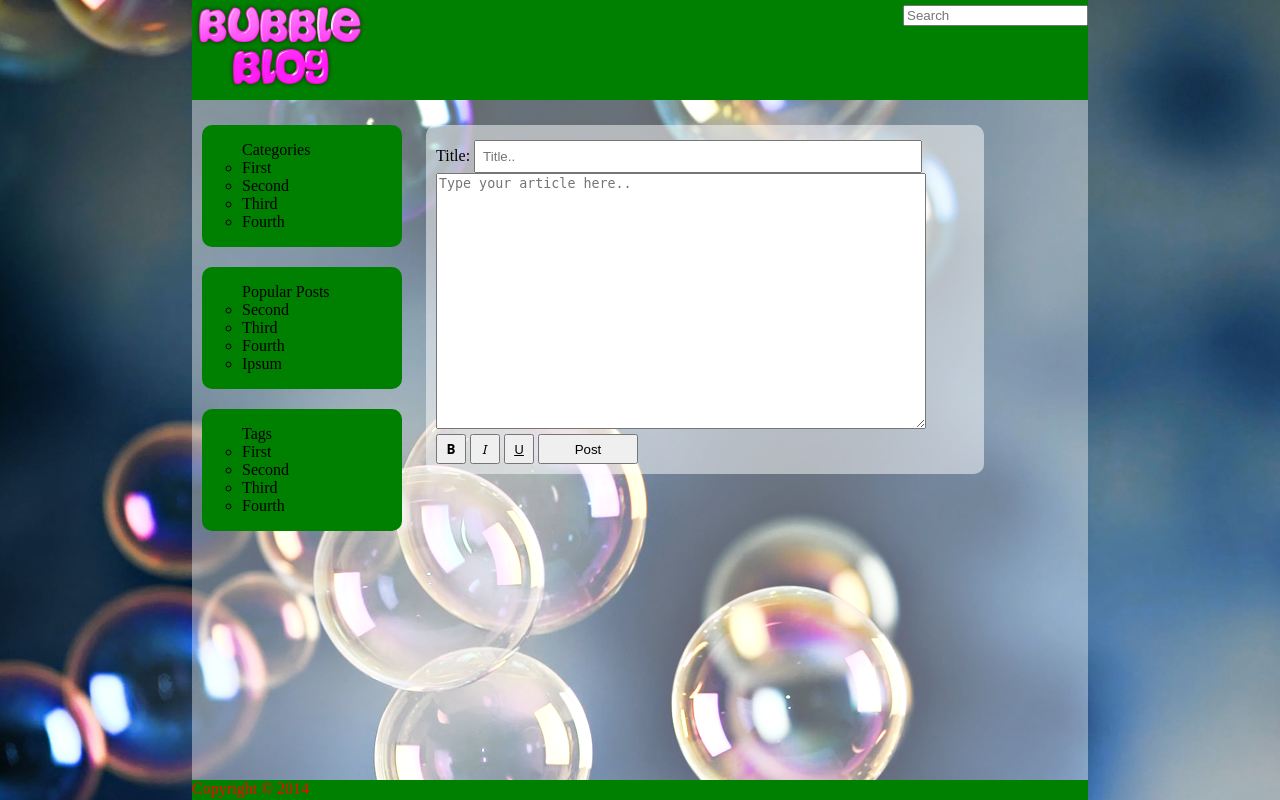
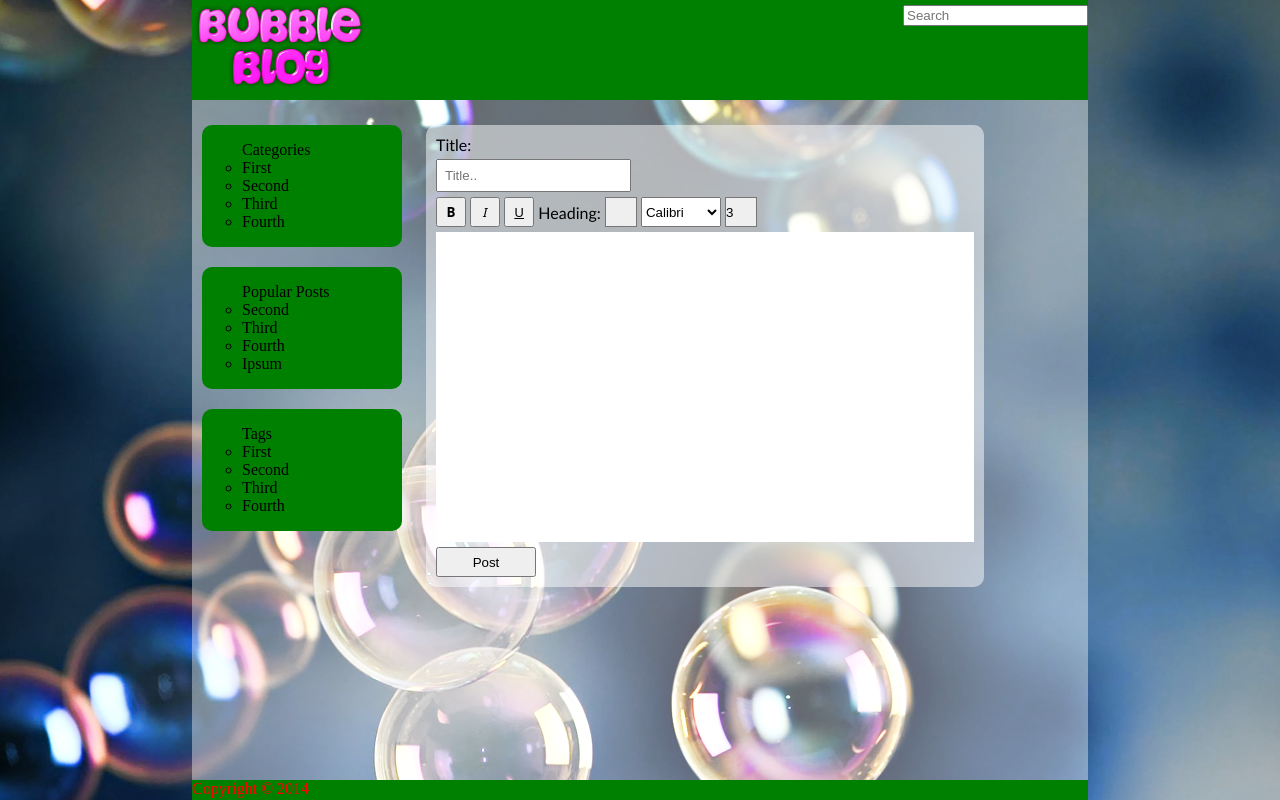
Before and after one commit to JulietaAtanasova/teamSaponaria, a PHP site: page /article-generator.html in a window 1280 px wide. Run offline with PHP 8.4, Linux system fonts and the light colour scheme.

Commit message:
Rewrote the article generator to visualize the editing in real-time

```diff
--- a/article-generator.html
+++ b/article-generator.html
@@ -46,10 +46,38 @@
             <form action="ArticleGenerator.php" method="POST">
                 <label for="title">Title:</label>
                 <input type="text" id="title" class="title" name="title" placeholder="Title.."/>
-                <textarea id="article" name="article" placeholder="Type your article here.."></textarea>
-                <input type="button" class="bold" value="B" onclick="modifyText('bold')"/>
-                <input type="button" class="italic" value="I" onclick="modifyText('italic')"/>
-                <input type="button" class="underline" value="U" onclick="modifyText('underline')"/>
+                <div class="toolbar">
+                    <input type="button" class="bold" value="B" onclick="modifyText('bold')"/>
+                    <input type="button" class="italic" value="I" onclick="modifyText('italic')"/>
+                    <input type="button" class="underline" value="U" onclick="modifyText('underline')"/>
+                    <label class="btnLabel">Heading:</label>
+                    <select name="heading" id="heading" onChange="modifyText('heading')">
+                        <option value="" selected></option>
+                        <option value="h1">h1</option>
+                        <option value="h2">h2</option>
+                        <option value="h3">h3</option>
+                        <option value="h4">h4</option>
+                        <option value="h5">h5</option>
+                    </select>
+                    <select name="fontFamily" id="fontFamily" onChange="modifyText('fontFamily')">
+                        <option value="Calibri" selected>Calibri</option>
+                        <option value="Arial">Arial</option>
+                        <option value="Verdana">Verdana</option>
+                        <option value="Helvetica">Helvetica</option>
+                        <option value="Georgia">Georgia</option>
+                        <option value="sans-serif">sans-serif</option>
+                    </select>
+                    <select name="fontSize" id="fontSize" onChange="modifyText('fontSize')">
+                        <option value="1">1</option>
+                        <option value="2">2</option>
+                        <option value="3" selected>3</option>
+                        <option value="4">4</option>
+                        <option value="5">5</option>
+                        <option value="6">6</option>
+                        <option value="7">7</option>
+                    </select>
+                </div>
+                <div contenteditable="true" id="textfield"></div>
                 <input type="submit" value="Post"/>
             </form>
         </div>
--- a/css/article-generator.css
+++ b/css/article-generator.css
@@ -21,19 +21,63 @@ input.underline {
     text-decoration: underline;
 }
 
-textarea {
-    width: 90%;
-    height: 250px;
-    max-width: 95%;
-    display: block;
-}
-
 input[type='submit'] {
     width: 100px;
     height: 30px;
 }
 
 input#title {
-    width: 80%;
+    display: block;
     padding: 7px;
 }
+
+div#textfield {
+    background-color: #fff;
+    padding: 5px;
+    overflow-y: scroll;
+    height: 300px;
+    margin-top: 5px;
+}
+
+div#textfield h1, h2, h3, h4, h5 {
+    margin: 0;
+}
+
+select#heading {
+    width: 32px;
+    height: 30px;
+    -webkit-appearance: none;
+    -moz-appearance: none;
+    vertical-align: bottom;
+}
+select#heading:after {
+    content: '▼';
+    position: absolute;
+    float: right;
+    left: 25px;
+    top: 25px;
+    z-index: 1000;
+    color: #000;
+    display: inline-block;
+}
+
+select#heading option {
+    font-weight: bold;
+}
+
+label.btnLabel {
+    display: inline-block;
+    vertical-align: bottom;
+    margin-bottom: 5px;
+}
+
+select#fontSize, select#fontFamily {
+    vertical-align: bottom;
+    height: 30px;
+}
+
+select#fontSize {
+    width: 32px;
+    -webkit-appearance: none;
+    -moz-appearance: none;
+}
--- a/css/style.css
+++ b/css/style.css
@@ -38,6 +38,7 @@ div#wrapper {
 
 #main {
     width: 60%;
+    font-family: Calibri;
     vertical-align: top;
     margin: 10px;
     padding: 10px;
--- a/js/articleGenerator.js
+++ b/js/articleGenerator.js
@@ -1,16 +1,39 @@
-function modifyText($action) {
-    var text = document.getElementById('article');
-    var startPos = text.selectionStart;
-    var endPos = text.selectionEnd;
-    var tag;
-    switch ($action) {
-        case 'bold': tag = 'b'; break;
-        case 'italic': tag = 'i'; break;
-        case 'underline': tag = 'u'; break;
-        default: return;
+//function modifyText($action) {
+//    var text = document.getElementById('article');
+//    var startPos = text.selectionStart;
+//    var endPos = text.selectionEnd;
+//    var tag;
+//    switch ($action) {
+//        case 'bold': tag = 'b'; break;
+//        case 'italic': tag = 'i'; break;
+//        case 'underline': tag = 'u'; break;
+//        default: return;
+//    }
+//    var value = text.value;
+//    text.value = value.slice(0, startPos) + "<" + tag + ">"  + value.slice(startPos, endPos)
+//    + "</" + tag + ">" + value.slice(endPos);
+//    text.selectionStart = endPos + (tag.length * 2) + 5;
+//}
+
+function modifyText(action) {
+    switch (action) {
+        case 'bold': document.execCommand("bold", false); break;
+        case 'italic': document.execCommand("italic", false); break;
+        case 'underline': document.execCommand("underline", false); break;
+        case 'heading':
+            var tag = document.getElementById('heading').value;
+            if (tag == "") {
+                document.execCommand('formatBlock', false, "div");
+            } else {
+                document.execCommand('formatBlock', false, tag);
+            }
+            break;
+        case 'fontFamily':
+            var family = document.getElementById('fontFamily').value;
+            document.execCommand("fontName", false, family); break;
+        case 'fontSize':
+            var size = document.getElementById('fontSize').value;
+            document.execCommand("fontSize", false, size); break;
     }
-    var value = text.value;
-    text.value = value.slice(0, startPos) + "<" + tag + ">"  + value.slice(startPos, endPos)
-    + "</" + tag + ">" + value.slice(endPos);
-    text.selectionStart = endPos + (tag.length * 2) + 5;
+
 }
```
